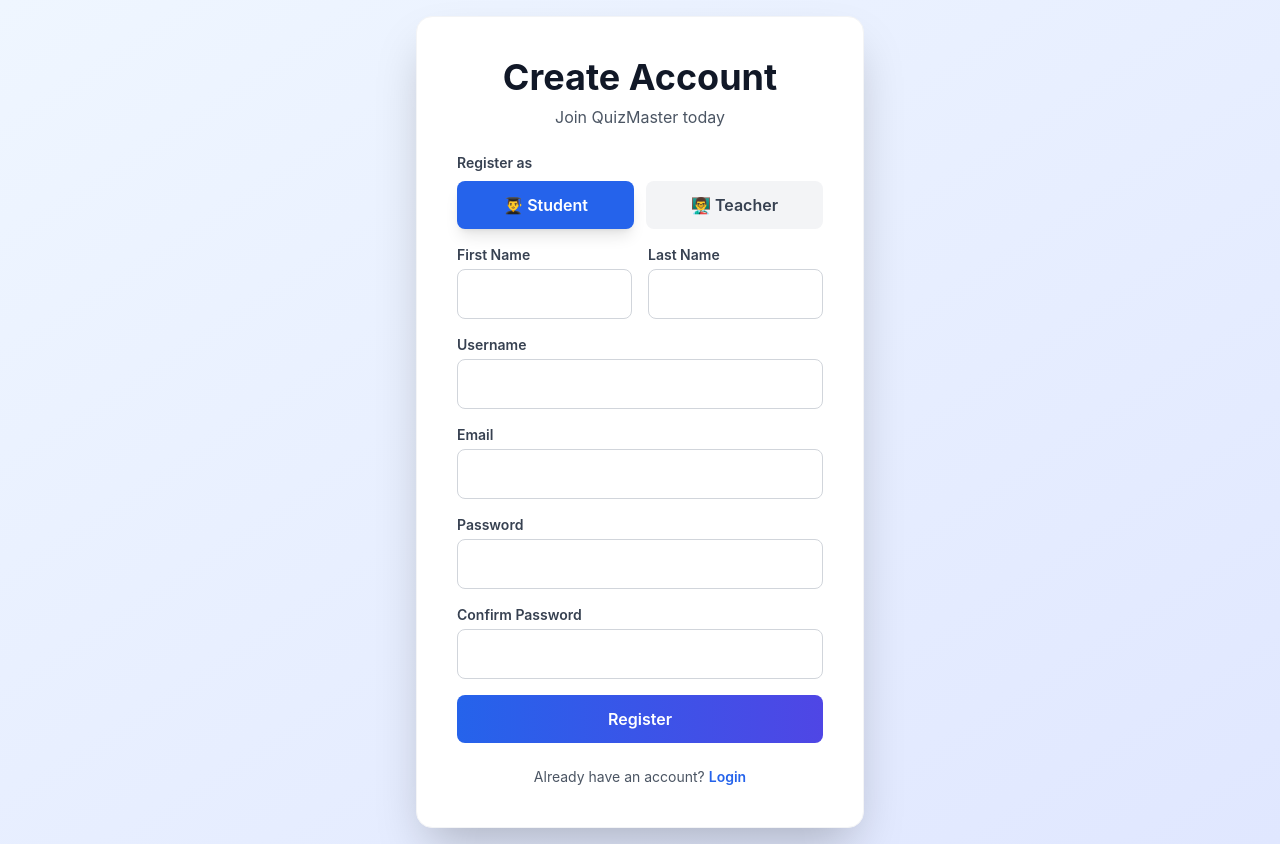
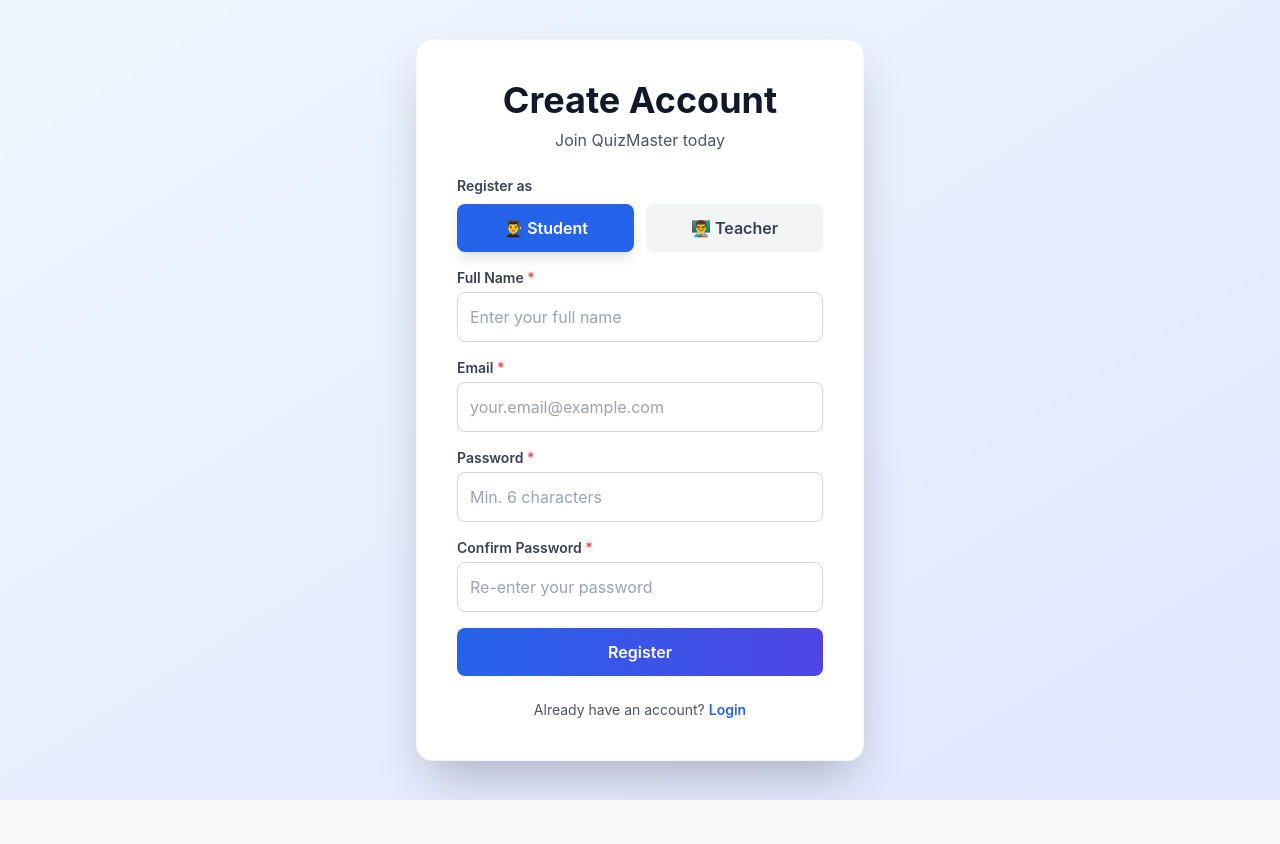
Before and after one commit to sameepabadhuge/QuizMaster-frontend, a React app: page /register in a window 1280 px wide. After the commit the page ends 800 px from the top, so only its background shows below. Built offline with nearby package versions, Linux system fonts and the light colour scheme; the HTML template or start-up script is replaced by a standard one.

Commit message:
update src/Pages/Register.jsx

```diff
--- a/src/Pages/Register.jsx
+++ b/src/Pages/Register.jsx
@@ -4,77 +4,93 @@ import axios from "axios";
 
 export default function Register() {
   const navigate = useNavigate();
+
   const [role, setRole] = useState("Student");
   const [formData, setFormData] = useState({
-    firstName: "",
-    lastName: "",
-    username: "",
+    fullName: "",
     email: "",
     password: "",
     confirmPassword: "",
-    subject: "", // Only for teachers
+    subject: "",
   });
+
   const [error, setError] = useState("");
   const [loading, setLoading] = useState(false);
 
+  // Handle Input Change
   const handleChange = (e) => {
     const { name, value } = e.target;
-    setFormData((prev) => ({ ...prev, [name]: value }));
+    setFormData((prev) => ({
+      ...prev,
+      [name]: value.trimStart(), // removes leading spaces only
+    }));
   };
 
+  // Switch role
   const handleRoleChange = (selectedRole) => {
     setRole(selectedRole);
     setError("");
-    // Clear subject when switching to student
+
     if (selectedRole === "Student") {
-      setFormData(prev => ({ ...prev, subject: "" }));
+      setFormData((prev) => ({ ...prev, subject: "" }));
     }
   };
 
+  // Validation Function
+  const validateForm = () => {
+    const { fullName, email, password, confirmPassword, subject } = formData;
+
+    if (!fullName.trim()) return "Please enter your full name.";
+
+    if (!email.trim()) return "Please enter your email.";
+
+    // Basic email validation
+    const emailRegex = /\S+@\S+\.\S+/;
+    if (!emailRegex.test(email)) return "Please enter a valid email address.";
+
+    if (!password) return "Please enter a password.";
+
+    if (password.length < 6)
+      return "Password must be at least 6 characters.";
+
+    if (!confirmPassword)
+      return "Please confirm your password.";
+
+    if (password !== confirmPassword)
+      return "Passwords do not match.";
+
+    if (role === "Teacher" && !subject.trim())
+      return "Please enter the subject you teach.";
+
+    return null; // No errors
+  };
+
+  // Submit Handler
   const handleSubmit = async (e) => {
     e.preventDefault();
     setError("");
 
-    // Validation
-    if (
-      !formData.firstName.trim() ||
-      !formData.lastName.trim() ||
-      !formData.username.trim() ||
-      !formData.email.trim() ||
-      !formData.password ||
-      !formData.confirmPassword
-    ) {
-      setError("Please fill all required fields.");
-      return;
-    }
-
-    if (role === "Teacher" && !formData.subject.trim()) {
-      setError("Subject is required for teachers.");
-      return;
-    }
-
-    if (formData.password !== formData.confirmPassword) {
-      setError("Passwords do not match.");
+    const validationError = validateForm();
+    if (validationError) {
+      setError(validationError);
       return;
     }
 
     setLoading(true);
 
     try {
-      const endpoint = role === "Student"
-        ? "http://localhost:5000/api/students/register"
-        : "http://localhost:5000/api/teachers/register";
+      const endpoint =
+        role === "Student"
+          ? "http://localhost:5000/api/students/register"
+          : "http://localhost:5000/api/teachers/register";
 
-      const payload = role === "Student"
-        ? {
-            firstName: formData.firstName,
-            lastName: formData.lastName,
-            username: formData.username,
-            email: formData.email,
-            password: formData.password,
-            confirmPassword: formData.confirmPassword,
-          }
-        : formData;
+      const payload = {
+        fullName: formData.fullName.trim(),
+        email: formData.email.trim(),
+        password: formData.password,
+        confirmPassword: formData.confirmPassword,
+        ...(role === "Teacher" && { subject: formData.subject.trim() }),
+      };
 
       const response = await axios.post(endpoint, payload);
 
@@ -82,8 +98,10 @@ export default function Register() {
       navigate("/login");
     } catch (err) {
       console.error("Register error:", err);
-      const errorMessage = err.response?.data?.message || err.message || "Registration failed";
-      setError(errorMessage);
+      setError(
+        err.response?.data?.message ||
+        "Registration failed, please try again."
+      );
     } finally {
       setLoading(false);
     }
@@ -95,9 +113,7 @@ export default function Register() {
         <h1 className="text-4xl font-bold text-center mb-2 text-gray-900">
           Create Account
         </h1>
-        <p className="text-center text-gray-600 mb-6">
-          Join QuizMaster today
-        </p>
+        <p className="text-center text-gray-600 mb-6">Join QuizMaster today</p>
 
         {error && (
           <div className="mb-4 p-3 bg-red-100 text-red-700 rounded-lg border border-red-200">
@@ -106,6 +122,7 @@ export default function Register() {
         )}
 
         <form onSubmit={handleSubmit} className="space-y-4">
+
           {/* Role Selection */}
           <div>
             <label className="block text-sm font-semibold text-gray-700 mb-2">
@@ -123,6 +140,7 @@ export default function Register() {
               >
                 👨‍🎓 Student
               </button>
+
               <button
                 type="button"
                 onClick={() => handleRoleChange("Teacher")}
@@ -137,114 +155,89 @@ export default function Register() {
             </div>
           </div>
 
-          {/* Form Fields */}
-          <div className="grid grid-cols-2 gap-4">
-            <div>
-              <label className="block text-sm font-semibold text-gray-700">
-                First Name
-              </label>
-              <input
-                type="text"
-                name="firstName"
-                required
-                value={formData.firstName}
-                onChange={handleChange}
-                className="w-full p-3 mt-1 border border-gray-300 rounded-lg focus:ring-2 focus:ring-blue-500 focus:border-transparent outline-none transition"
-              />
-            </div>
-            <div>
-              <label className="block text-sm font-semibold text-gray-700">
-                Last Name
-              </label>
-              <input
-                type="text"
-                name="lastName"
-                required
-                value={formData.lastName}
-                onChange={handleChange}
-                className="w-full p-3 mt-1 border border-gray-300 rounded-lg focus:ring-2 focus:ring-blue-500 focus:border-transparent outline-none transition"
-              />
-            </div>
-          </div>
-
+          {/* Full Name */}
           <div>
             <label className="block text-sm font-semibold text-gray-700">
-              Username
+              Full Name <span className="text-red-500">*</span>
             </label>
             <input
               type="text"
-              name="username"
-              required
-              value={formData.username}
+              name="fullName"
+              value={formData.fullName}
               onChange={handleChange}
-              className="w-full p-3 mt-1 border border-gray-300 rounded-lg focus:ring-2 focus:ring-blue-500 focus:border-transparent outline-none transition"
+              placeholder="Enter your full name"
+              className="w-full p-3 mt-1 border border-gray-300 rounded-lg focus:ring-2 focus:ring-blue-500 outline-none"
             />
           </div>
 
+          {/* Email */}
           <div>
             <label className="block text-sm font-semibold text-gray-700">
-              Email
+              Email <span className="text-red-500">*</span>
             </label>
             <input
               type="email"
               name="email"
-              required
               value={formData.email}
               onChange={handleChange}
-              className="w-full p-3 mt-1 border border-gray-300 rounded-lg focus:ring-2 focus:ring-blue-500 focus:border-transparent outline-none transition"
+              placeholder="your.email@example.com"
+              className="w-full p-3 mt-1 border border-gray-300 rounded-lg focus:ring-2 focus:ring-blue-500 outline-none"
             />
           </div>
 
-          {/* Subject field - only for teachers */}
+          {/* Subject for Teacher */}
           {role === "Teacher" && (
-            <div>
+            <div className="bg-blue-50 p-4 rounded-lg border border-blue-200">
               <label className="block text-sm font-semibold text-gray-700">
-                Subject
+                Subject You Teach <span className="text-red-500">*</span>
               </label>
               <input
                 type="text"
                 name="subject"
-                required
                 value={formData.subject}
                 onChange={handleChange}
                 placeholder="e.g., Mathematics, Physics"
-                className="w-full p-3 mt-1 border border-gray-300 rounded-lg focus:ring-2 focus:ring-blue-500 focus:border-transparent outline-none transition"
+                className="w-full p-3 mt-1 border border-gray-300 rounded-lg focus:ring-2 focus:ring-blue-500 outline-none bg-white"
               />
             </div>
           )}
 
+          {/* Password */}
           <div>
             <label className="block text-sm font-semibold text-gray-700">
-              Password
+              Password <span className="text-red-500">*</span>
             </label>
             <input
               type="password"
               name="password"
-              required
+              minLength={6}
               value={formData.password}
               onChange={handleChange}
-              className="w-full p-3 mt-1 border border-gray-300 rounded-lg focus:ring-2 focus:ring-blue-500 focus:border-transparent outline-none transition"
+              placeholder="Min. 6 characters"
+              className="w-full p-3 mt-1 border border-gray-300 rounded-lg focus:ring-2 focus:ring-blue-500 outline-none"
             />
           </div>
 
+          {/* Confirm Password */}
           <div>
             <label className="block text-sm font-semibold text-gray-700">
-              Confirm Password
+              Confirm Password <span className="text-red-500">*</span>
             </label>
             <input
               type="password"
               name="confirmPassword"
-              required
               value={formData.confirmPassword}
               onChange={handleChange}
-              className="w-full p-3 mt-1 border border-gray-300 rounded-lg focus:ring-2 focus:ring-blue-500 focus:border-transparent outline-none transition"
+              placeholder="Re-enter your password"
+              className="w-full p-3 mt-1 border border-gray-300 rounded-lg focus:ring-2 focus:ring-blue-500 outline-none"
             />
           </div>
 
+          {/* Submit */}
           <button
             type="submit"
             disabled={loading}
-            className="w-full bg-gradient-to-r from-blue-600 to-indigo-600 text-white py-3 rounded-lg font-semibold hover:from-blue-700 hover:to-indigo-700 transition-all duration-300 transform hover:-translate-y-1 hover:shadow-xl disabled:bg-gray-300 disabled:cursor-not-allowed disabled:transform-none"
+            className="w-full bg-gradient-to-r from-blue-600 to-indigo-600 text-white py-3 rounded-lg font-semibold hover:from-blue-700 hover:to-indigo-700 transition-all duration-300 transform hover:-translate-y-1 hover:shadow-xl disabled:bg-gray-300"
           >
             {loading ? "Creating Account..." : "Register"}
           </button>
@@ -254,7 +247,7 @@ export default function Register() {
           Already have an account?{" "}
           <button
             onClick={() => navigate("/login")}
-            className="text-blue-600 hover:text-blue-800 font-semibold transition-colors"
+            className="text-blue-600 hover:text-blue-800 font-semibold"
           >
             Login
           </button>
```
